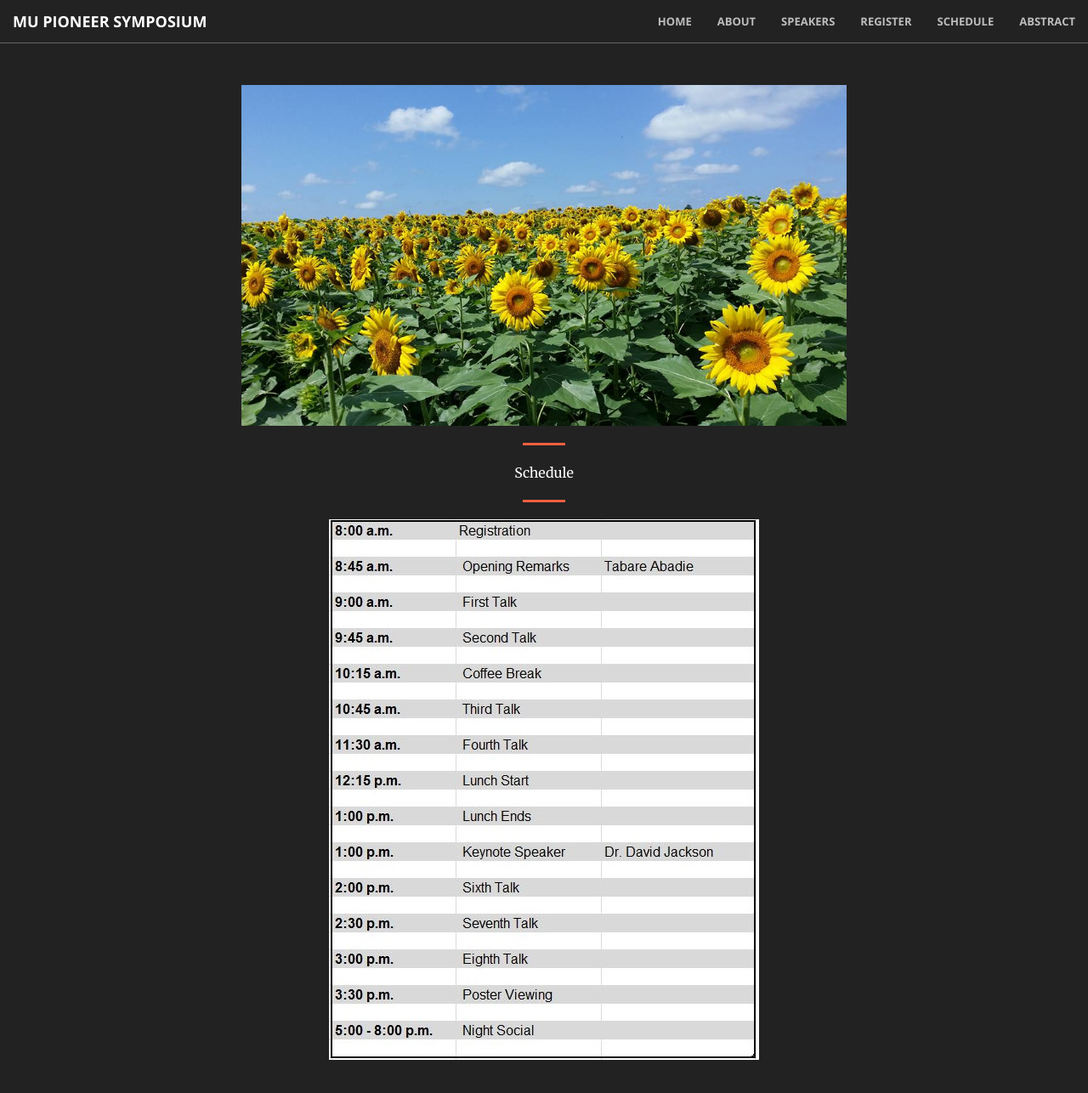
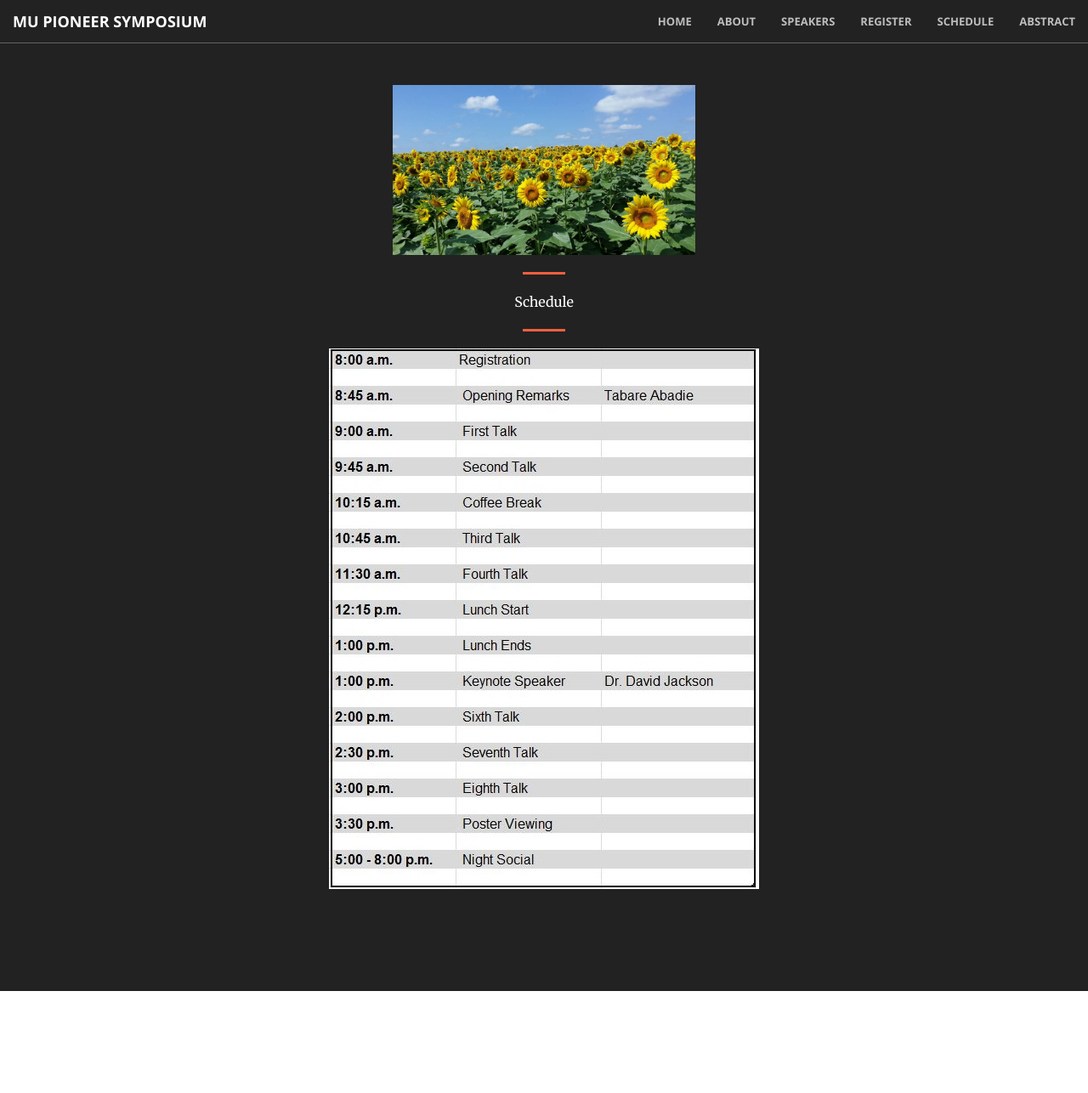
Before and after one commit to mupioneersymposium/mupioneersymposium.github.io, a Jekyll site: the page built from schedule.md, in a window 1280 px wide and 1367 px high. Shown: the top 1286 px of the window at 85% size. Built offline with Jekyll 4.4.1, drawn with Linux system fonts in a browser that asks for light colours.

Commit message:
Update schedule.md

```diff
--- a/schedule.md
+++ b/schedule.md
@@ -2,7 +2,7 @@
 layout: regular
 ---
 
-<img src="/img/sunflower.jpg" style="max-width:95%" />
+<img src="/img/sunflower.jpg" style="max-width:95%" height="200px"/>
 
 <hr style="clear: both;" />
 
```
